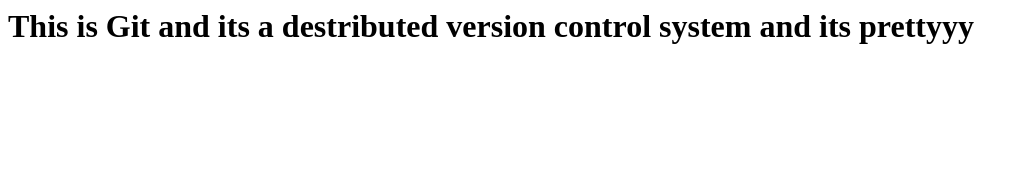
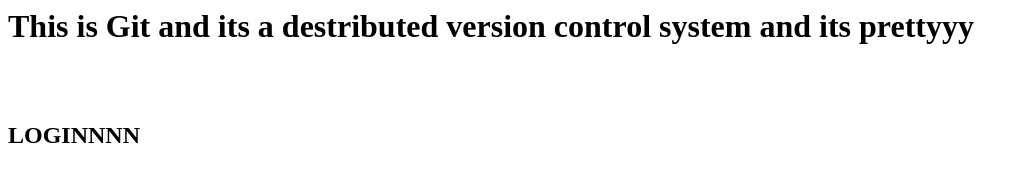
Before and after one commit to 0Akshay/learninggit, a plain HTML site: page index.html in a window 1280 px wide. Shown: the whole page, without its empty margins (0-1028 px from the left). Drawn offline with Linux system fonts and the light colour scheme.

Commit message:
Login form

```diff
--- /dev/null
+++ b/dir2/app2.js
@@ -0,0 +1 @@
+//i want to write something useful in this directory but i cannot
--- a/index.html
+++ b/index.html
@@ -7,5 +7,8 @@
 <body>
 <h1>
 This is Git and its a destributed version control system and its prettyyy
+
 </h1>
+<br><br>
+<h2>LOGINNNN</h2>
 </body>
```
Also changed, not shown: login.html (added, +1 -0 lines), log.txt (added), 1 other file.
